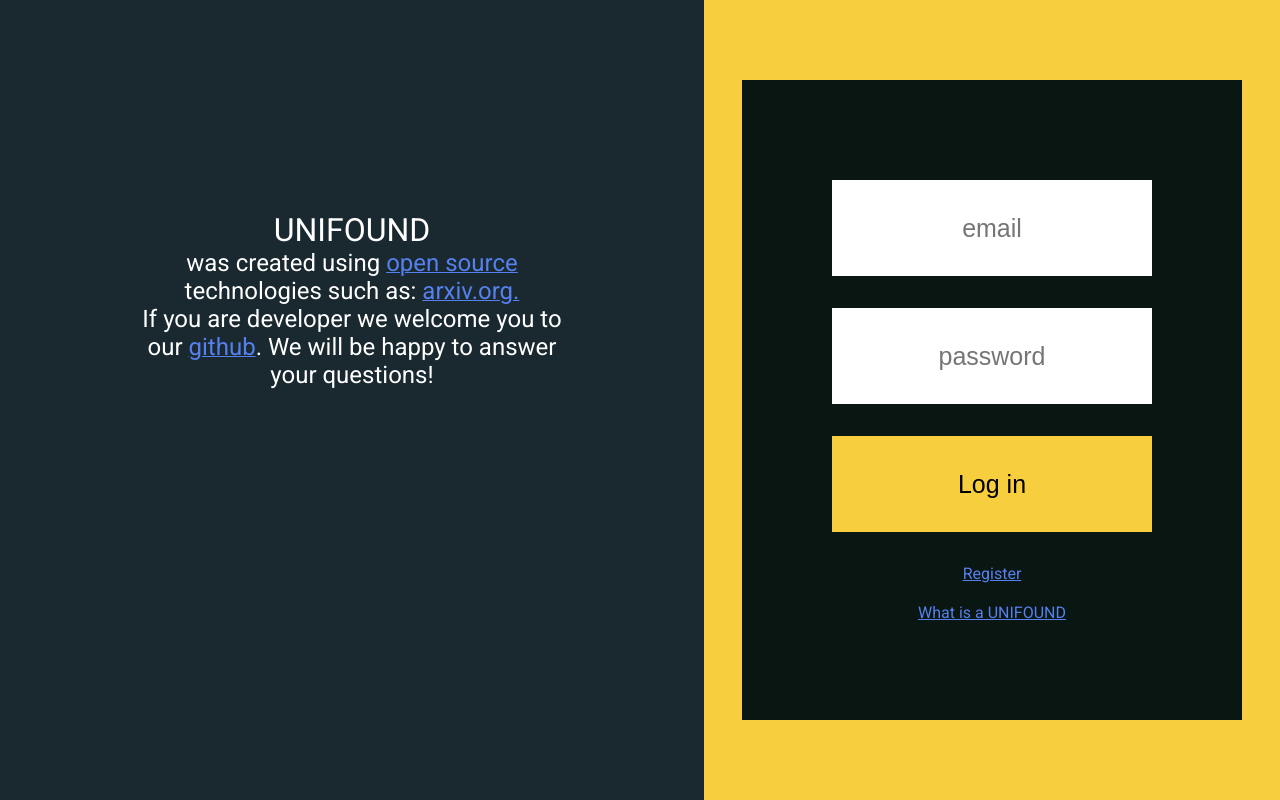
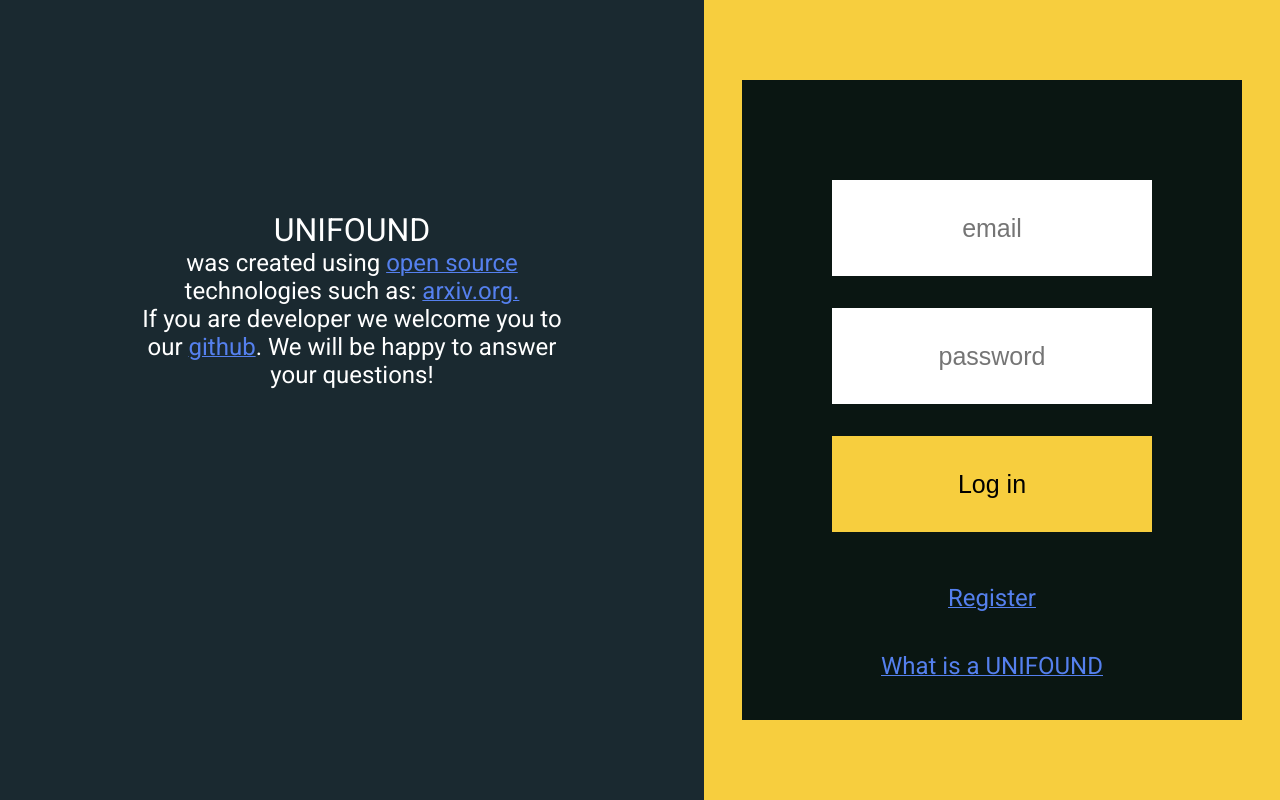
Before and after one commit to devteamepic/frontend, a React (Create React App) app: page /login in a window 1280 px wide. Built offline with nearby package versions, Linux system fonts and the light colour scheme; the HTML template or start-up script is replaced by a standard one.

Commit message:
fixed login form i guess

```diff
--- a/src/components/core/organisms/LoginForm/LoginForm.js
+++ b/src/components/core/organisms/LoginForm/LoginForm.js
@@ -1,14 +1,14 @@
 import React, { useState, useEffect } from 'react'
 import { connect } from 'react-redux'
 import Input from '../../atoms/Input/Input'
-import { Link, Redirect } from 'react-router-dom'
+import { Redirect } from 'react-router-dom'
 import FormStyledWrapper from '../../../styled/molecules/formStyled'
-import Text from '../../atoms/Text/Text'
 import login from '../../../../misc/services/loginService'
 import { request, success, failure } from '../../../../redux/actions/loginAction'
 import { emailChange, passwordChange } from '../../../../redux/actions/loginFormInputActions'
 import { loginErrorMessage } from '../../../../redux/actions/validationMessageAction'
-import colorScheme from '../../../../misc/colorScheme'
+import TextViewer from '../../molecules/TextViewer/TextViewer'
+import { loginFormLinks } from '../../../../misc/loginFormLinks'
 
 const LoginForm = ({
   dispatch,
@@ -17,7 +17,15 @@
   password,
   ...props }) => {
   const [response, setResponse] = useState('')
+  const [additionalStyles] = useState(`
+    width: 100%;
+    height: fit-content;
+  `)
 
+  /**
+   * Catchers submition of a form and calls the login service.
+   * @param { Object } e Event.
+   */
   const handleSubmit = (e) => {
     e.preventDefault()
     dispatch(request({ email }))
@@ -47,7 +55,6 @@
   return (
     <FormStyledWrapper
       type = 'login'
-        colorScheme = { colorScheme }
       callback = { handleSubmit }
     >
       { loggedIn && <Redirect to='/home'/> }
@@ -67,23 +74,11 @@
         type = { 'submit' }
         text = 'Log in'
       />
-        <Link style={{ color: colorScheme.blue, width: 'fit-content' }} to='/register'>
-          <Text
-            isHeader = { true }
-            size = { 'small' }
-          >
-            Register
-          </Text>
-        </Link>
-        <br/>
-        <Link style={{ color: colorScheme.blue }} to='/about'>
-          <Text
-            isHeader = { true }
-            size = { 'small' }
-          >
-            What is a UNIFOUND
-          </Text>
-        </Link>
+      <TextViewer
+        childrenData = { loginFormLinks }
+        notDescription = { true }
+        additionalStyles = { additionalStyles }
+      />
     </FormStyledWrapper>
   )
 }
--- a/src/components/styled/molecules/formStyled.js
+++ b/src/components/styled/molecules/formStyled.js
@@ -8,7 +8,7 @@
 const FormStyled = styled.div`
 width: ${ props => props.type === 'login' ? '500px' : '900px' };
 height: 80%;
-background-color: ${ props => props.colorScheme.steel };
+background-color: ${ colorScheme.steel };
 text-align: center;
 margin: auto;
 ${ props => props.type === 'register' && 'margin-top: 5%;' }
@@ -19,11 +19,10 @@
 
     return (
         <FormStyled
-          colorScheme = { props.colorScheme }
           type = { incomingType }
         >
           <form
-            id={ incomingType }
+            id = { incomingType }
             onSubmit = { (e) => callback(e) }
           >
             { children }
--- /dev/null
+++ b/src/misc/loginFormLinks.js
@@ -0,0 +1,8 @@
+export const loginFormLinks = [
+    { },
+    { component: 'link', link: '/register', textValue: 'Register' },
+    { },
+    { },
+    { },
+    { component: 'link', link: '/about', textValue: 'What is a UNIFOUND' },
+]
```
Lines whose indentation alone changed are shown as unchanged.
